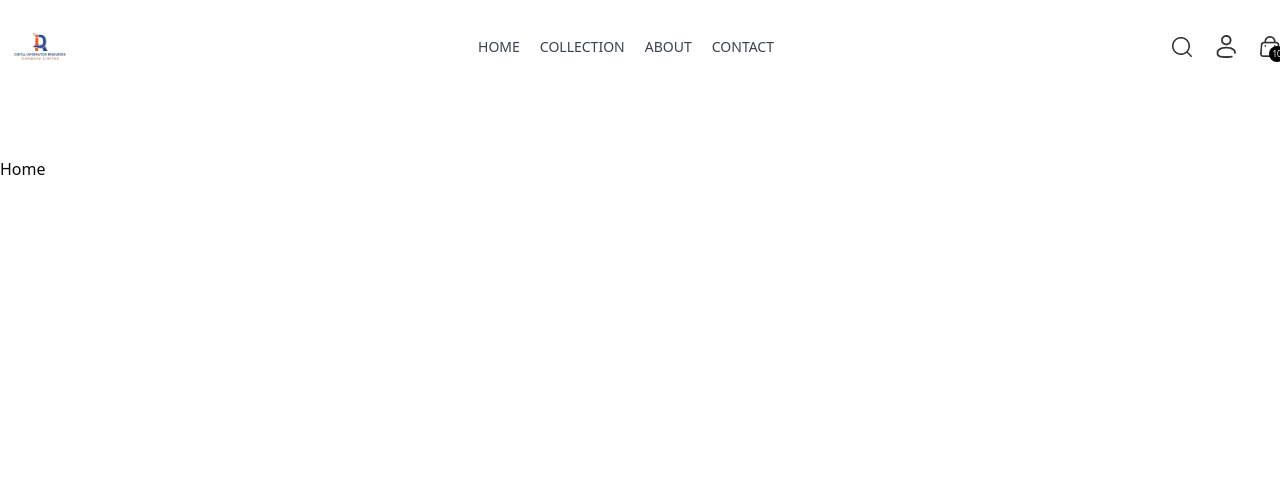
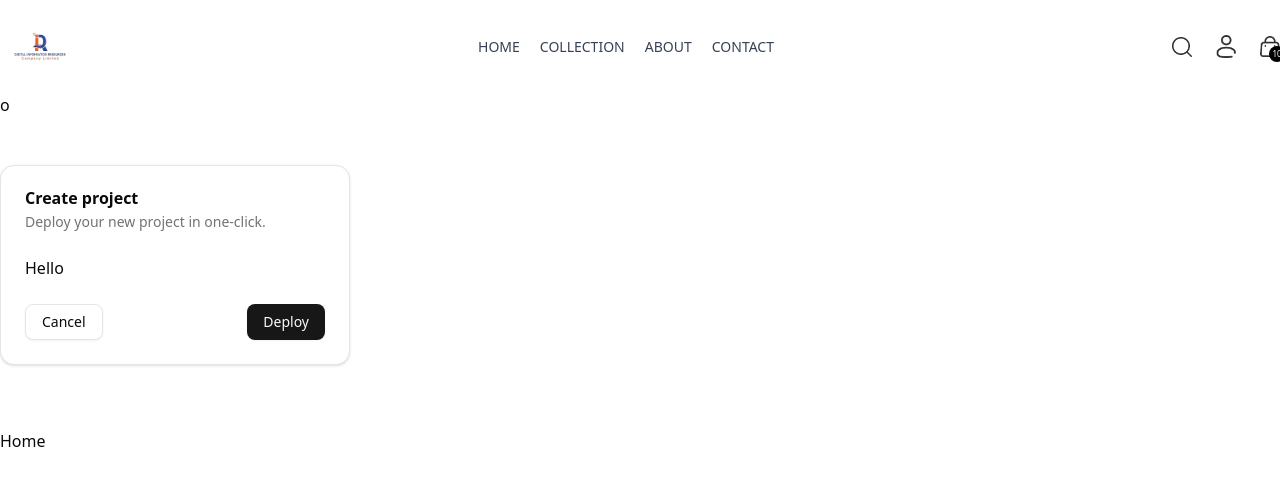
Before and after one commit to kyawzinthant-coding/DIr-Frontend, a React (Vite) app: page / in a window 1280 px wide. Shown: the top 486 px of the page. Built offline with nearby package versions, Linux system fonts and the light colour scheme.

Commit message:
:sparkles: feat(update): update

```diff
--- /dev/null
+++ b/src/components/ui/card.tsx
@@ -0,0 +1,68 @@
+import * as React from "react"
+
+import { cn } from "@/lib/utils"
+
+function Card({ className, ...props }: React.ComponentProps<"div">) {
+  return (
+    <div
+      data-slot="card"
+      className={cn(
+        "bg-card text-card-foreground flex flex-col gap-6 rounded-xl border py-6 shadow-sm",
+        className
+      )}
+      {...props}
+    />
+  )
+}
+
+function CardHeader({ className, ...props }: React.ComponentProps<"div">) {
+  return (
+    <div
+      data-slot="card-header"
+      className={cn("flex flex-col gap-1.5 px-6", className)}
+      {...props}
+    />
+  )
+}
+
+function CardTitle({ className, ...props }: React.ComponentProps<"div">) {
+  return (
+    <div
+      data-slot="card-title"
+      className={cn("leading-none font-semibold", className)}
+      {...props}
+    />
+  )
+}
+
+function CardDescription({ className, ...props }: React.ComponentProps<"div">) {
+  return (
+    <div
+      data-slot="card-description"
+      className={cn("text-muted-foreground text-sm", className)}
+      {...props}
+    />
+  )
+}
+
+function CardContent({ className, ...props }: React.ComponentProps<"div">) {
+  return (
+    <div
+      data-slot="card-content"
+      className={cn("px-6", className)}
+      {...props}
+    />
+  )
+}
+
+function CardFooter({ className, ...props }: React.ComponentProps<"div">) {
+  return (
+    <div
+      data-slot="card-footer"
+      className={cn("flex items-center px-6", className)}
+      {...props}
+    />
+  )
+}
+
+export { Card, CardHeader, CardFooter, CardTitle, CardDescription, CardContent }
--- a/src/page/RootLayout.tsx
+++ b/src/page/RootLayout.tsx
@@ -1,10 +1,37 @@
 import Navbar from '@/components/layouts/Navbar';
+import { Button } from '@/components/ui/button';
+
+import {
+  Card,
+  CardContent,
+  CardDescription,
+  CardFooter,
+  CardHeader,
+  CardTitle,
+} from '@/components/ui/card';
 import { Outlet } from 'react-router-dom';
 
 function RootLayout() {
   return (
     <div className="">
-      <Navbar />
+      <Navbar />o
+      <div className="mt-12">
+        <Card className="w-[350px]">
+          <CardHeader>
+            <CardTitle>Create project</CardTitle>
+            <CardDescription>
+              Deploy your new project in one-click.
+            </CardDescription>
+          </CardHeader>
+          <CardContent>
+            <h1>Hello</h1>
+          </CardContent>
+          <CardFooter className="flex justify-between">
+            <Button variant="outline">Cancel</Button>
+            <Button>Deploy</Button>
+          </CardFooter>
+        </Card>
+      </div>
       <main className="mt-16 flex-1">
         <Outlet />
       </main>
```
